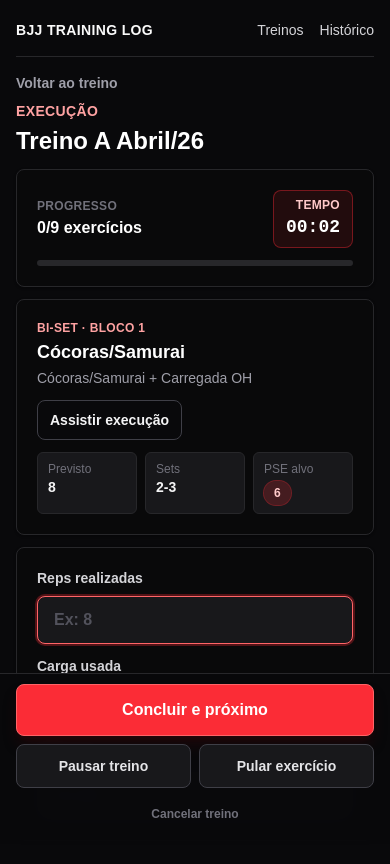
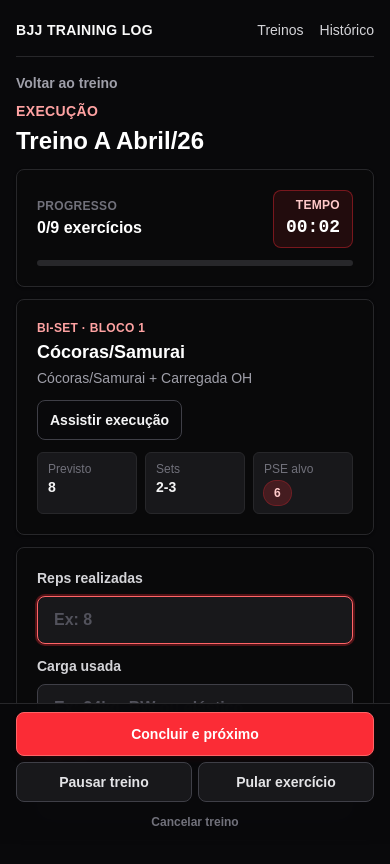
Before and after one commit to adrianogssouza/bjj-training-log, a Next.js app: page /workouts/treino-a-abril-26/start in a window 390 px wide. Both pictures are taken after a click on the button "Iniciar treino". Shown: the top 864 px of the page. Built offline with nearby package versions, Linux system fonts and the light colour scheme.

Commit message:
Improve mobile workout controls and video fallback

```diff
--- a/src/components/ui/VideoModal.tsx
+++ b/src/components/ui/VideoModal.tsx
@@ -86,18 +86,28 @@ export function VideoModal({ title, videoUrl, onClose }: VideoModalProps) {
         onClick={(event) => event.stopPropagation()}
       >
         <div className="sticky top-0 z-10 flex items-start justify-between gap-4 border-b border-zinc-800 bg-zinc-950 px-4 py-3">
-          <div className="min-w-0">
+          <div className="min-w-0 flex-1">
             <p className="text-xs font-semibold uppercase tracking-wide text-red-300">
               Vídeo
             </p>
             <h2 className="mt-1 break-words text-lg font-black leading-6 text-white">
               {title}
             </h2>
+            {videoSource.externalUrl ? (
+              <a
+                href={videoSource.externalUrl}
+                target="_blank"
+                rel="noreferrer"
+                className="mt-3 flex min-h-11 w-full items-center justify-center rounded-lg border border-red-300 bg-red-500 px-4 text-sm font-black text-white shadow-md shadow-red-950/40 transition-colors hover:bg-red-400 sm:hidden"
+              >
+                Abrir no YouTube
+              </a>
+            ) : null}
           </div>
           <button
             type="button"
             onClick={onClose}
-            className="min-h-10 rounded-lg border border-zinc-700 bg-zinc-900 px-3 text-sm font-bold text-zinc-100 transition-colors hover:border-zinc-500"
+            className="min-h-10 shrink-0 rounded-lg border border-zinc-700 bg-zinc-900 px-3 text-sm font-bold text-zinc-100 transition-colors hover:border-zinc-500"
           >
             Fechar
           </button>
@@ -106,8 +116,9 @@ export function VideoModal({ title, videoUrl, onClose }: VideoModalProps) {
         <div className="aspect-video max-h-[40vh] w-full bg-black">
           {hasError ? (
             <div className="flex h-full min-h-48 items-center justify-center px-4 text-center">
-              <p className="text-sm font-bold text-zinc-300">
-                Vídeo indisponível
+              <p className="text-sm font-bold leading-6 text-zinc-300">
+                O vídeo integrado não carregou. Use o botão do YouTube para
+                abrir direto no app ou navegador.
               </p>
             </div>
           ) : videoSource.kind === "youtube" ? (
@@ -133,14 +144,14 @@ export function VideoModal({ title, videoUrl, onClose }: VideoModalProps) {
         </div>
         <div className="flex flex-col gap-3 border-t border-zinc-800 px-4 py-3 sm:flex-row sm:items-center sm:justify-between">
           <p className="text-sm font-semibold leading-5 text-zinc-300">
-            Se o vídeo não carregar, abra no YouTube.
+            Se o vídeo integrado falhar no 5G, abra direto no YouTube.
           </p>
           {videoSource.externalUrl ? (
             <a
               href={videoSource.externalUrl}
               target="_blank"
               rel="noreferrer"
-              className="flex min-h-11 items-center justify-center rounded-lg border border-red-400 bg-red-500 px-4 text-sm font-bold text-white transition-colors hover:bg-red-400"
+              className="hidden min-h-11 items-center justify-center rounded-lg border border-red-400 bg-red-500 px-4 text-sm font-bold text-white transition-colors hover:bg-red-400 sm:flex"
             >
               Abrir no YouTube
             </a>
--- a/src/components/workout/WorkoutRunner.tsx
+++ b/src/components/workout/WorkoutRunner.tsx
@@ -708,7 +708,7 @@ export function WorkoutRunner({ workout }: WorkoutRunnerProps) {
   }
 
   return (
-    <main className="flex flex-1 flex-col gap-3 pb-48 pt-4">
+    <main className="flex flex-1 flex-col gap-3 pb-[calc(11rem+env(safe-area-inset-bottom))] pt-4 sm:pb-48">
       <section className="flex flex-col gap-2">
         <Link
           href={`/workouts/${workout.id}`}
@@ -999,13 +999,13 @@ export function WorkoutRunner({ workout }: WorkoutRunnerProps) {
       ) : null}
 
       {!showSkipOptions ? (
-        <div className="sticky bottom-0 -mx-4 border-t border-zinc-800 bg-zinc-950/95 px-4 pb-[calc(0.75rem+env(safe-area-inset-bottom))] pt-2.5 backdrop-blur sm:-mx-6 sm:px-6">
-          <div className="mx-auto flex max-w-3xl flex-col gap-2">
+        <div className="sticky bottom-0 -mx-4 border-t border-zinc-800 bg-zinc-950/95 px-4 pb-[calc(0.5rem+env(safe-area-inset-bottom))] pt-2 backdrop-blur sm:-mx-6 sm:px-6 sm:pb-3">
+          <div className="mx-auto flex max-w-3xl flex-col gap-1.5">
             <button
               type="button"
               onClick={completeAndGoNext}
               disabled={isPaused || isAdvancing}
-              className="flex min-h-[52px] w-full items-center justify-center rounded-lg border border-red-400 bg-red-500 px-5 py-3 text-center text-base font-bold text-white shadow-lg shadow-red-950/40 transition-colors hover:bg-red-400 disabled:cursor-not-allowed disabled:border-zinc-700 disabled:bg-zinc-800 disabled:text-zinc-500 disabled:shadow-none"
+              className="flex min-h-11 w-full items-center justify-center rounded-lg border border-red-400 bg-red-500 px-4 py-2 text-center text-sm font-black text-white shadow-md shadow-red-950/30 transition-colors hover:bg-red-400 disabled:cursor-not-allowed disabled:border-zinc-700 disabled:bg-zinc-800 disabled:text-zinc-500 disabled:shadow-none sm:min-h-12 sm:text-base"
             >
               {isAdvancing
                 ? "Salvando..."
@@ -1013,12 +1013,12 @@ export function WorkoutRunner({ workout }: WorkoutRunnerProps) {
                   ? "Concluir treino"
                   : "Concluir e próximo"}
             </button>
-            <div className="grid grid-cols-2 gap-2">
+            <div className="grid grid-cols-2 gap-1.5">
               {isPaused ? (
                 <button
                   type="button"
                   onClick={resumeSession}
-                  className="min-h-11 rounded-lg border border-amber-300 bg-amber-300 px-4 text-sm font-black text-amber-950"
+                  className="min-h-10 rounded-lg border border-amber-300 bg-amber-300 px-3 text-sm font-black text-amber-950"
                 >
                   Retomar treino
                 </button>
@@ -1027,7 +1027,7 @@ export function WorkoutRunner({ workout }: WorkoutRunnerProps) {
                   type="button"
                   onClick={pauseSession}
                   disabled={!canPauseSession}
-                  className="min-h-11 rounded-lg border border-zinc-700 bg-zinc-900 px-4 text-sm font-bold text-zinc-200 disabled:cursor-not-allowed disabled:text-zinc-500"
+                  className="min-h-10 rounded-lg border border-zinc-700 bg-zinc-900 px-3 text-sm font-bold text-zinc-200 disabled:cursor-not-allowed disabled:text-zinc-500"
                 >
                   Pausar treino
                 </button>
@@ -1036,7 +1036,7 @@ export function WorkoutRunner({ workout }: WorkoutRunnerProps) {
                 type="button"
                 onClick={() => setShowSkipOptions(true)}
                 disabled={isPaused}
-                className="min-h-11 rounded-lg border border-zinc-700 bg-zinc-900 px-4 text-sm font-bold text-zinc-200 disabled:cursor-not-allowed disabled:text-zinc-500"
+                className="min-h-10 rounded-lg border border-zinc-700 bg-zinc-900 px-3 text-sm font-bold text-zinc-200 disabled:cursor-not-allowed disabled:text-zinc-500"
               >
                 Pular exercício
               </button>
@@ -1044,7 +1044,7 @@ export function WorkoutRunner({ workout }: WorkoutRunnerProps) {
             <button
               type="button"
               onClick={() => setShowCancelConfirm(true)}
-              className="min-h-9 rounded-lg px-4 text-xs font-bold text-zinc-500 transition-colors hover:text-red-200"
+              className="min-h-7 rounded-lg px-3 text-xs font-bold text-zinc-500 transition-colors hover:text-red-200"
             >
               Cancelar treino
             </button>
```
